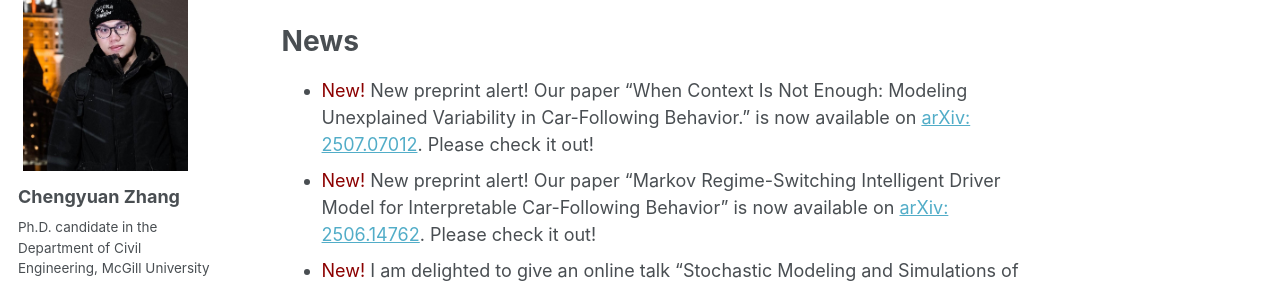
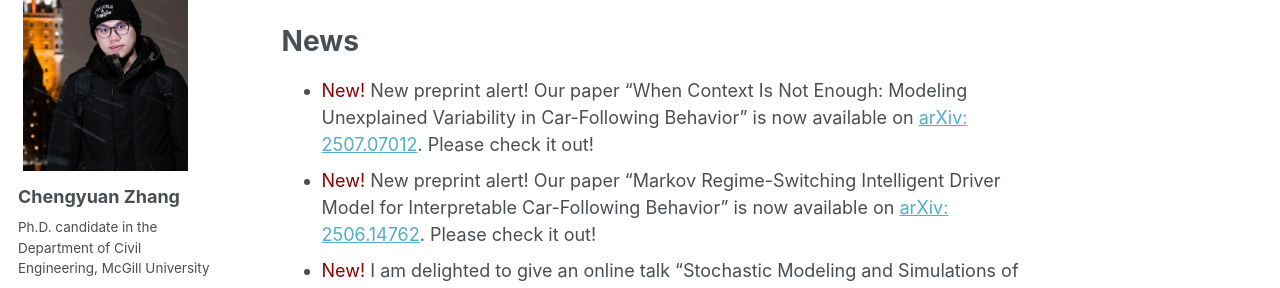
Before and after one commit to Chengyuan-Zhang/chengyuan-zhang.github.io, a Jekyll site: the page built from _pages/about.md, in a window 1280 px wide and 900 px high, scrolled down 577 px. Shown: the part 180-468 px from the top of the window. Built offline with Jekyll 4.4.1, drawn with Linux system fonts in a browser that asks for light colours; some web fonts are replaced; comment, search, counter and statistics services are not loaded.

Commit message:
update cv

```diff
--- a/_pages/about.md
+++ b/_pages/about.md
@@ -32,7 +32,7 @@ interests align with your group, I would be excited to connect!</span>
 News
 =====
 
-* <span style="color:darkred"> New! </span> New preprint alert! Our paper "When Context Is Not Enough: Modeling Unexplained Variability in Car-Following Behavior." is now available on [arXiv: 2507.07012](https://arxiv.org/abs/2507.07012). Please check it out!
+* <span style="color:darkred"> New! </span> New preprint alert! Our paper "When Context Is Not Enough: Modeling Unexplained Variability in Car-Following Behavior" is now available on [arXiv: 2507.07012](https://arxiv.org/abs/2507.07012). Please check it out!
 * <span style="color:darkred"> New! </span> New preprint alert! Our paper "Markov Regime-Switching Intelligent Driver Model for Interpretable Car-Following Behavior" is now available on [arXiv: 2506.14762](https://arxiv.org/abs/2506.14762). Please check it out!
 * <span style="color:darkred"> New! </span> I am delighted to give an online talk "Stochastic Modeling and Simulations of Car-Following Behaviors" at MIT (invited by Dr. Xinyu Chen with the Department of Urban Studies and Planning).
 * <span style="color:darkred"> New! </span> Our paper "Forecasting sparse movement speed of urban road networks with nonstationary temporal matrix factorization" was accepted to Transportation Science.  [[TranSci](https://pubsonline.informs.org/doi/abs/10.1287/trsc.2024.0629)] [[preprint](https://xinychen.github.io/papers/notmf.pdf)] [[arXiv](https://arXiv.org/abs/2203.10651)] [[code](https://github.com/xinychen/tracebase)] [[blog I](https://medium.com/p/b1c59faf05ea)] [[blog II](https://medium.com/p/4705df163fcf)] [[slides](https://xinychen.github.io/slides/notmf.pdf)]
```
Also changed, not shown: _pages/news.md (+1 -1 lines), 1 other file.
